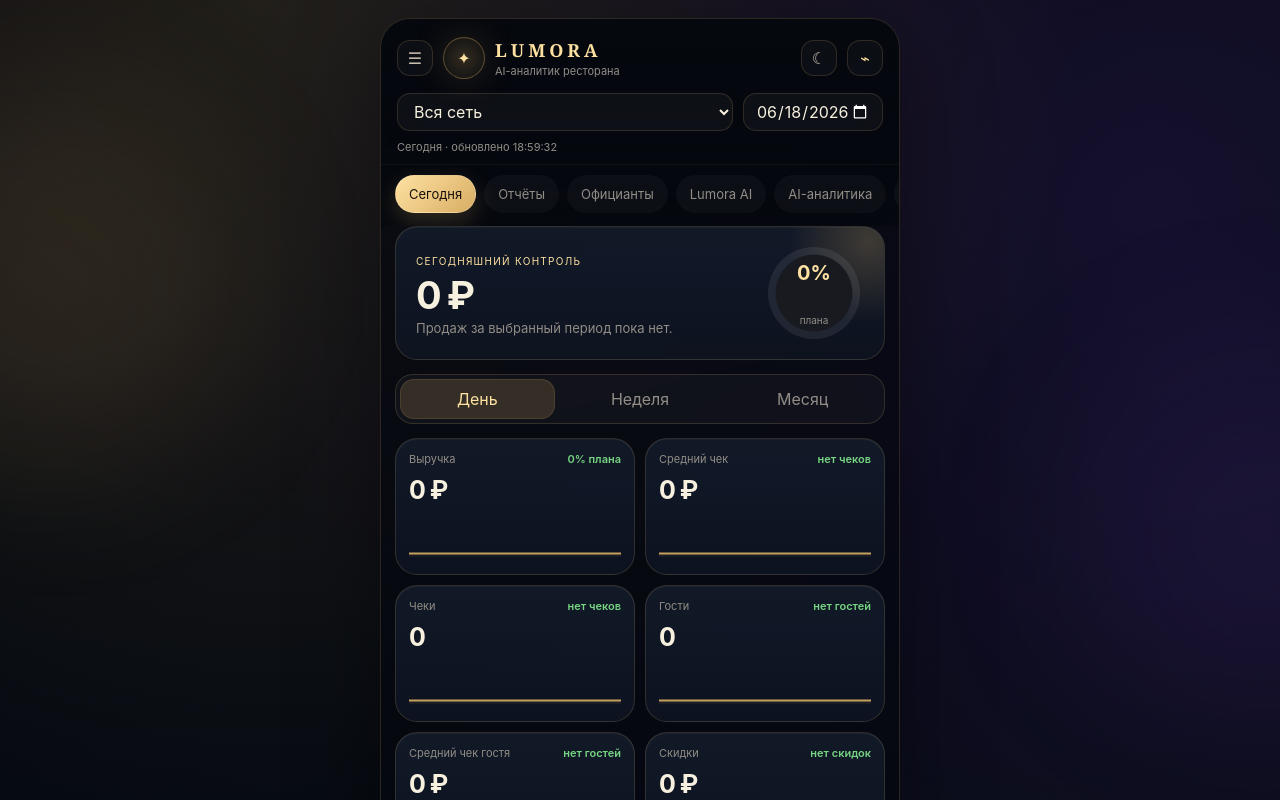
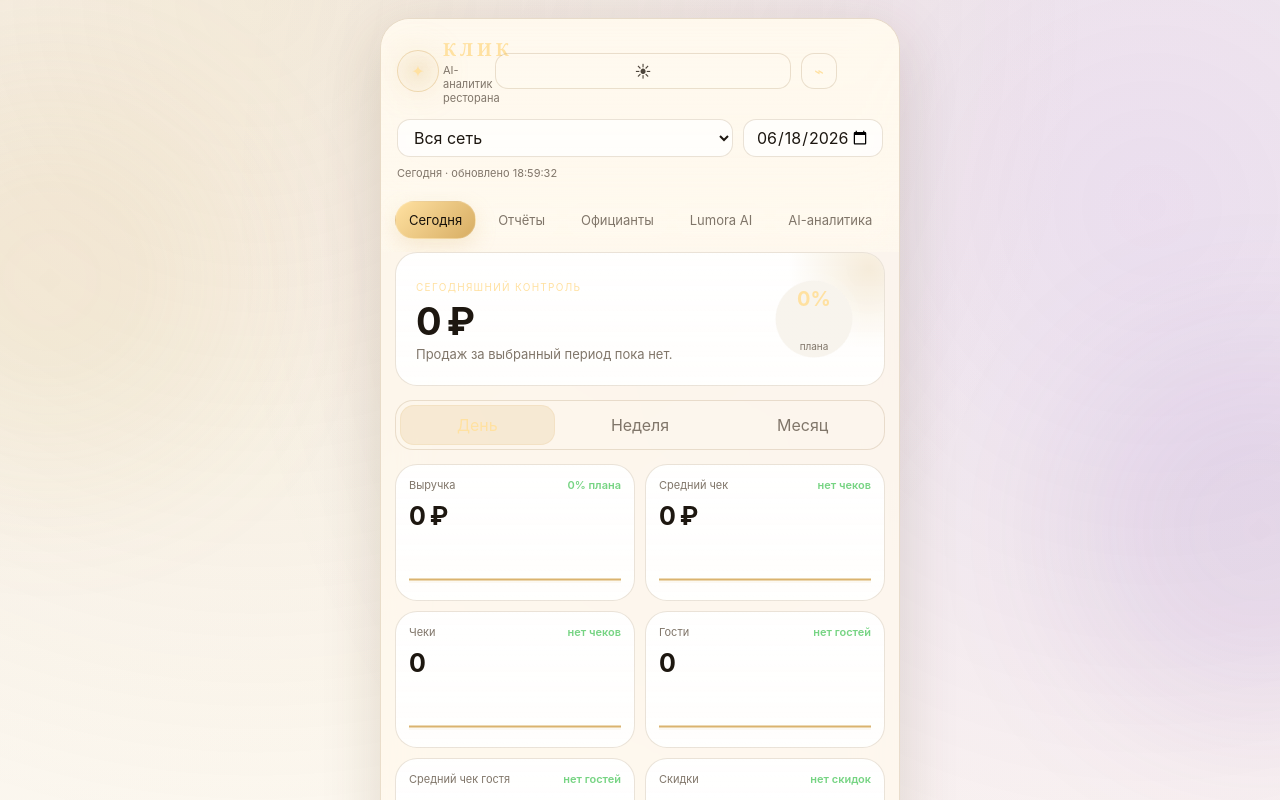
Before and after one commit to vladselydckov-a11y/lumora-2, a Next.js app: page / in a window 1280 px wide. Shown: the top 800 px of the page. Built offline with nearby package versions, Linux system fonts and the light colour scheme.

Commit message:
Update page.jsx

```diff
--- a/app/page.jsx
+++ b/app/page.jsx
@@ -2,8 +2,10 @@
 
 import { useEffect, useMemo, useState } from 'react';
 
+const SETTINGS_STORAGE_KEY = 'lumora_settings_v9_client_theme';
+
 const DEFAULT_SETTINGS = {
-  theme: 'dark',
+  theme: 'light',
   accent: 'gold',
   restaurantLabel: 'Ресторан',
   planDay: 150000,
@@ -62,7 +64,7 @@
 function loadSettings() {
   if (typeof window === 'undefined') return DEFAULT_SETTINGS;
   try {
-    const stored = JSON.parse(localStorage.getItem('lumora_settings_v8') || 'null');
+    const stored = JSON.parse(localStorage.getItem(SETTINGS_STORAGE_KEY) || 'null');
     return {
       ...DEFAULT_SETTINGS,
       ...(stored || {}),
@@ -75,7 +77,7 @@
 
 function saveSettings(next) {
   if (typeof window === 'undefined') return;
-  localStorage.setItem('lumora_settings_v8', JSON.stringify(next));
+  localStorage.setItem(SETTINGS_STORAGE_KEY, JSON.stringify(next));
   document.documentElement.dataset.theme = next.theme;
   document.documentElement.dataset.accent = next.accent;
 }
@@ -161,10 +163,9 @@
   return (
     <header className="topbar">
       <div className="brand-row">
-        <button className="ghost-icon" aria-label="Меню">☰</button>
         <div className="brand-mark">✦</div>
         <div className="brand-copy">
-          <strong>LUMORA</strong>
+          <strong>КЛИК</strong>
           <span>AI-аналитик ресторана</span>
         </div>
         <button className="ghost-icon" onClick={toggleTheme} aria-label="Тема">{settings.theme === 'dark' ? '☾' : '☀'}</button>
@@ -1256,7 +1257,7 @@
       </Section>
 
       <Section title="Внешний вид" subtitle="клиентский режим без технички">
-        <div className="control-row"><div><b>Тема</b><p>Тёмная или светлая</p></div><select value={settings.theme} onChange={(e) => update('theme', e.target.value)}><option value="dark">Тёмная</option><option value="light">Светлая</option></select></div>
+        <div className="control-row"><div><b>Тема</b><p>Светлая основная или тёмная классическая</p></div><select value={settings.theme} onChange={(e) => update('theme', e.target.value)}><option value="light">Светлая основная</option><option value="dark">Тёмная классическая</option></select></div>
         <div className="control-row"><div><b>Акцент</b><p>Золото или синий</p></div><select value={settings.accent} onChange={(e) => update('accent', e.target.value)}><option value="gold">Золото</option><option value="blue">Синий</option></select></div>
         <div className="control-row"><div><b>Фудкост</b><p>Включать только после себестоимости iiko</p></div><input type="checkbox" checked={settings.showFoodcostCard} onChange={(e) => update('showFoodcostCard', e.target.checked)} /></div>
         <div className="control-row"><div><b>Автообновление</b><p>Обновлять каждые 30 секунд</p></div><input type="checkbox" checked={settings.autoRefresh} onChange={(e) => update('autoRefresh', e.target.checked)} /></div>
```
